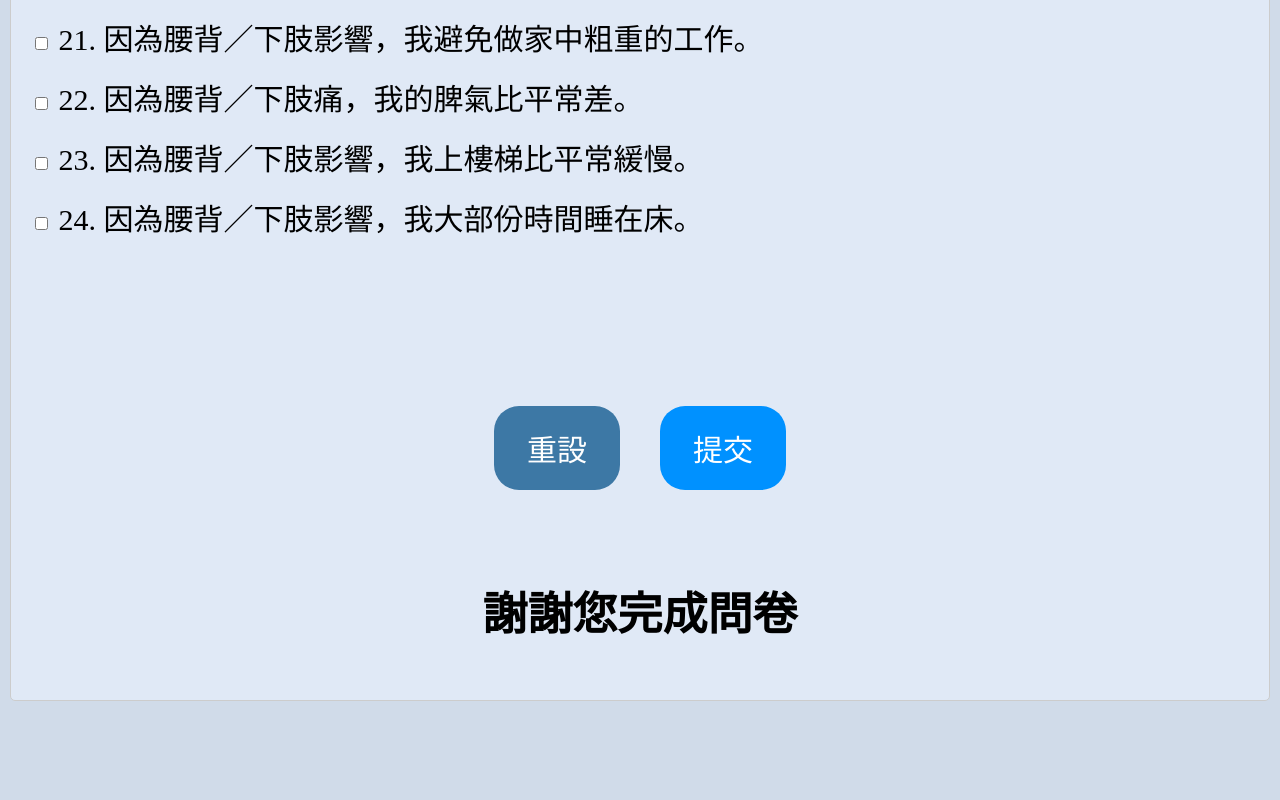
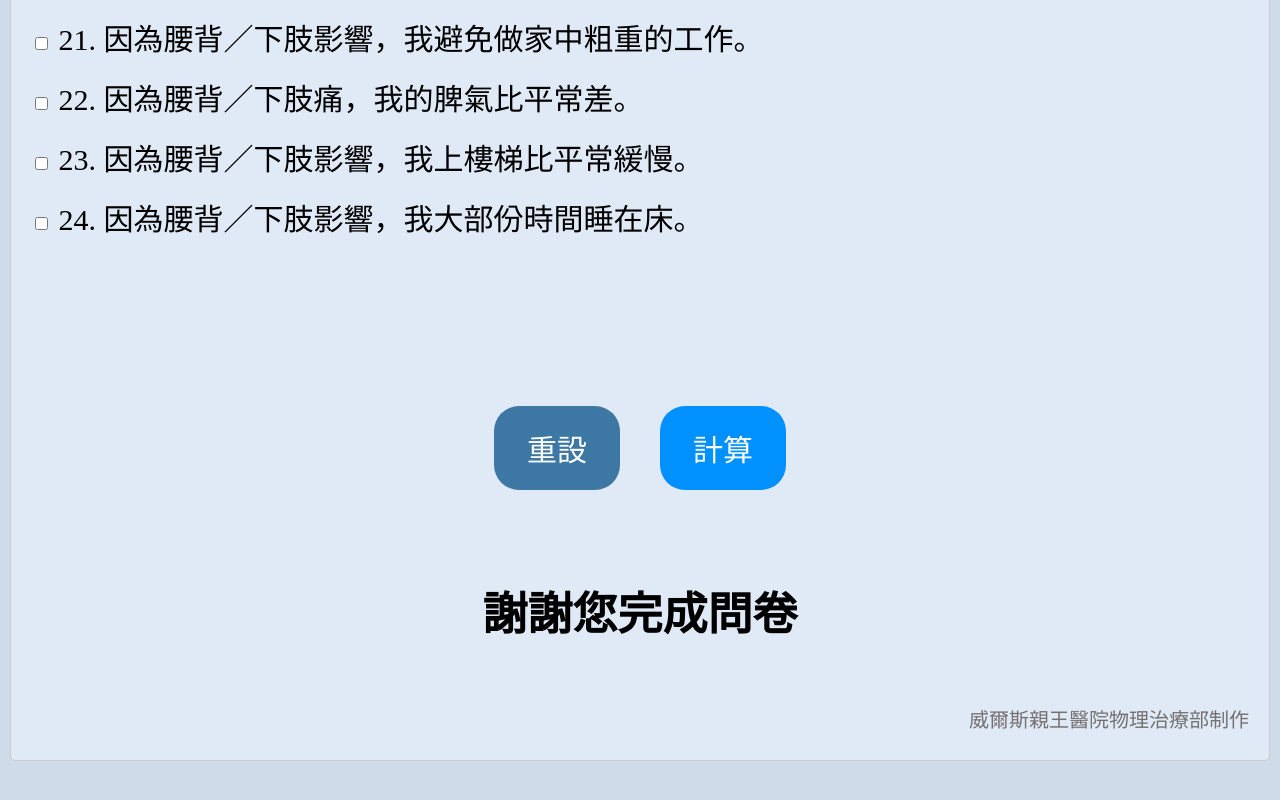
Before and after one commit to pwhphysio/RolandMorris, a plain HTML site: page index.html in a window 1280 px wide. Shown: the part 1686-2486 px from the top of the page. Drawn offline with Linux system fonts and the light colour scheme.

Commit message:
Update index.html

```diff
--- a/index.html
+++ b/index.html
@@ -202,6 +202,12 @@
 			padding: 9px 15px;
 			border-radius: 13px;
 		}
+		#create {
+			text-align: right; /* Align text to the right side of its container */
+ 			color: rgb(118, 113, 113); /* Set the text color to light grey */
+			font-size: 20px;
+			line-height: 1;
+		}
 
 
 
@@ -353,7 +359,7 @@
 		});
 	</script>
 
-	<h2> 威爾斯親王醫院 物理治療部</h2>
+	<h2> 新界東醫院聯網 物理治療部</h2>
 	<form>
         <script>
 
@@ -415,11 +421,15 @@
 		<br>
 		<div class="button-container">
 			<input type="reset" value="重設" onclick="resetContent()">
-			<button type="button" class="btn-primary" onclick="calculateQuickDASH(event)">提交</button>
+			<button type="button" class="btn-primary" onclick="calculateQuickDASH(event)">計算</button>
 		</div>
 		<br>
 		<div class="centered-text">
 		  <h1>謝謝您完成問卷</h1>
+		</div>
+		<div id="create">
+			<br>
+			<p>威爾斯親王醫院物理治療部制作</p>
 		</div>
 	</form>
 	<div id="popup">
```
